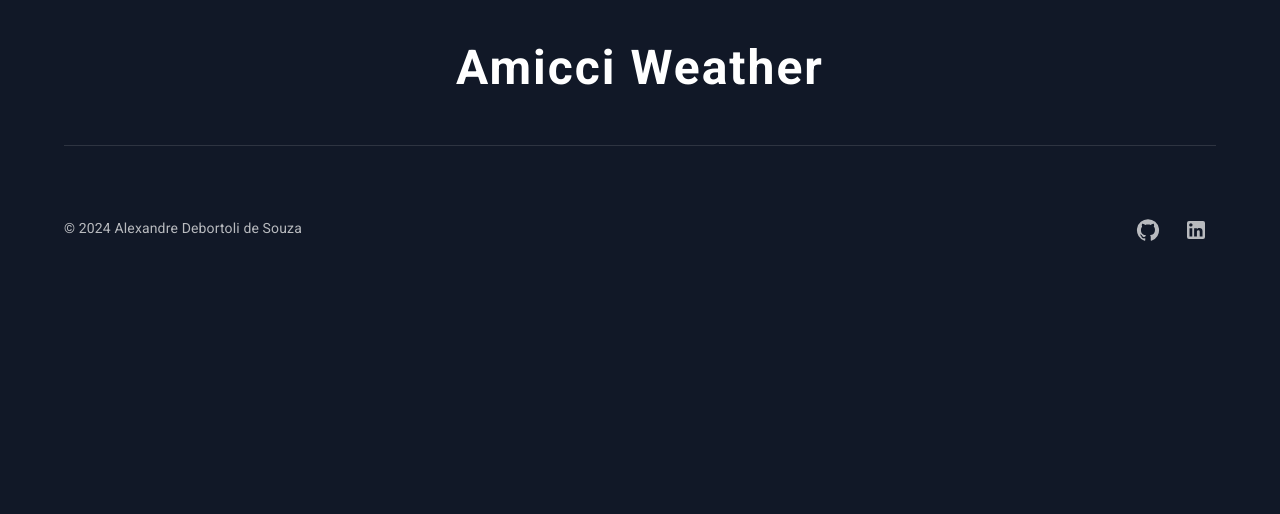
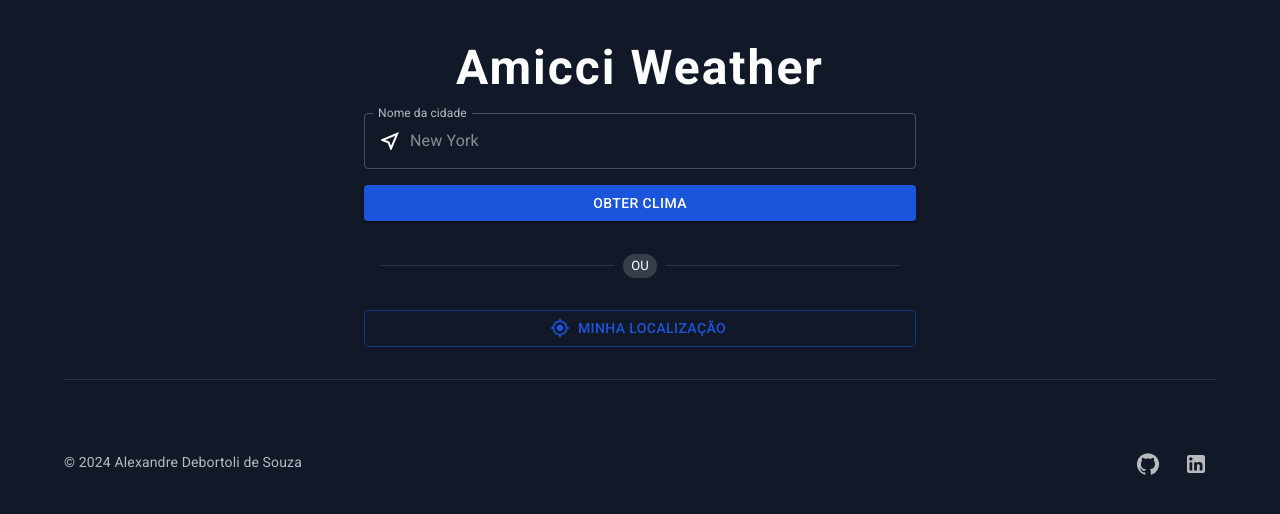
Before and after one commit to alexandredebortoli/teste-frontend-amicci, a React (Vite) app: page / in a window 1280 px wide. Shown: the top 514 px of the page. Built offline with nearby package versions, Linux system fonts and the light colour scheme; no server answers.

Commit message:
feat: add weather form and API services

```diff
--- a/src/App.tsx
+++ b/src/App.tsx
@@ -1,10 +1,15 @@
+import { useState } from "react";
 import { Header } from "./components/Header";
 import { Footer } from "./components/Footer";
+import { WeatherForm } from "./components/WeatherForm";
+import { WeatherInfo } from "./types/weather.interface";
 
 function App() {
+  const [weather, setWeather] = useState<WeatherInfo | null>(null);
   return (
     <>
       <Header />
+      <WeatherForm setWeather={setWeather} />
       <Footer />
     </>
   );
--- /dev/null
+++ b/src/components/WeatherForm.tsx
@@ -0,0 +1,113 @@
+import { useState } from "react";
+import {
+  Alert,
+  Button,
+  Chip,
+  Container,
+  Divider,
+  Grid,
+  InputAdornment,
+  TextField,
+} from "@mui/material";
+import NearMeOutlinedIcon from "@mui/icons-material/NearMeOutlined";
+import MyLocationIcon from "@mui/icons-material/MyLocation";
+import { handleError } from "../utils/errorHandling";
+import googleMapsService from "../services/googleMapsService";
+import openWeatherService from "../services/openWeatherService";
+import { WeatherInfo } from "../types/weather.interface";
+
+interface WeatherFormProps {
+  setWeather: (weather: WeatherInfo | null) => void;
+}
+
+export const WeatherForm: React.FC<WeatherFormProps> = ({ setWeather }) => {
+  const [city, setCity] = useState<string>("");
+  const [error, setError] = useState<string | null>(null);
+
+  const handleSearchSubmit = async (e: React.FormEvent<HTMLFormElement>) => {
+    e.preventDefault();
+    setWeather(null);
+    setError(null);
+    try {
+      if (!city) {
+        throw new Error("Por favor, informe o nome da cidade");
+      }
+
+      const coords = await googleMapsService.fetchCoordinatesByCity(city);
+      const weatherData = await openWeatherService.fetchWeatherByCoordinates(
+        coords.lat,
+        coords.lng
+      );
+      setWeather(weatherData);
+    } catch (err) {
+      setError(handleError(err));
+    }
+  };
+
+  const handleLocationClick = () => {};
+
+  return (
+    <Container maxWidth="sm">
+      <form onSubmit={handleSearchSubmit}>
+        <Grid container spacing={2}>
+          <Grid item xs={12} container alignItems="stretch">
+            <TextField
+              label="Nome da cidade"
+              variant="outlined"
+              value={city}
+              placeholder="New York"
+              onChange={(e) => setCity(e.target.value)}
+              fullWidth
+              InputProps={{
+                startAdornment: (
+                  <InputAdornment position="start">
+                    <NearMeOutlinedIcon fontSize="medium" />
+                  </InputAdornment>
+                ),
+              }}
+              sx={{ height: "100%" }}
+            />
+          </Grid>
+          <Grid item xs={12} container alignItems="stretch">
+            <Button
+              type="submit"
+              variant="contained"
+              color="primary"
+              className="whitespace-nowrap"
+              sx={{ height: "100%" }}
+              fullWidth
+            >
+              Obter Clima
+            </Button>
+          </Grid>
+          {error && (
+            <Grid item xs={12}>
+              <Alert severity="error" className="w-full">
+                {error}
+              </Alert>
+            </Grid>
+          )}
+          <Grid item xs={12}>
+            <Divider variant="middle" sx={{ my: 2 }}>
+              <Chip label="OU" size="small" />
+            </Divider>
+          </Grid>
+          <Grid item xs={12} container alignItems="stretch">
+            <Button
+              type="submit"
+              variant="outlined"
+              color="primary"
+              className="whitespace-nowrap"
+              fullWidth
+              sx={{ height: "100%" }}
+              startIcon={<MyLocationIcon />}
+              onClick={handleLocationClick}
+            >
+              Minha Localização
+            </Button>
+          </Grid>
+        </Grid>
+      </form>
+    </Container>
+  );
+};
--- /dev/null
+++ b/src/services/googleMapsService.ts
@@ -0,0 +1,57 @@
+const apiKey = import.meta.env.VITE_GOOGLEMAPS_API_KEY;
+
+interface GoogleMapsResponse {
+  results: Array<{
+    geometry: {
+      location: {
+        lat: number;
+        lng: number;
+      };
+    };
+  }>;
+  status: string;
+}
+
+interface Coordinates {
+  lat: number;
+  lng: number;
+}
+
+class GoogleMapsService {
+  private apiKey: string;
+
+  constructor(apiKey: string) {
+    this.apiKey = apiKey;
+  }
+
+  public async fetchCoordinatesByCity(city: string): Promise<Coordinates> {
+    try {
+      const response = await fetch(
+        `https://maps.googleapis.com/maps/api/geocode/json?address=${encodeURIComponent(
+          city
+        )}&key=${this.apiKey}`
+      );
+
+      if (!response.ok) {
+        throw new Error("Erro ao buscar as coordenadas");
+      }
+
+      const data: GoogleMapsResponse = await response.json();
+
+      if (data.status === "ZERO_RESULTS") {
+        throw new Error("Cidade não encontrada");
+      }
+
+      return {
+        lat: data.results[0].geometry.location.lat,
+        lng: data.results[0].geometry.location.lng,
+      };
+    } catch (error) {
+      console.error(error);
+      throw error;
+    }
+  }
+}
+
+const googleMapsService = new GoogleMapsService(apiKey);
+export default googleMapsService;
--- /dev/null
+++ b/src/services/openWeatherService.ts
@@ -0,0 +1,52 @@
+import { WeatherInfo } from "../types/weather.interface";
+import { formatTime } from "../utils/weatherUtils";
+
+const apiKey = import.meta.env.VITE_OPENWEATHER_API_KEY;
+
+class OpenWeatherService {
+  private apiKey: string;
+
+  constructor(apiKey: string) {
+    this.apiKey = apiKey;
+  }
+
+  public async fetchWeatherByCoordinates(
+    lat: number,
+    lon: number
+  ): Promise<WeatherInfo> {
+    try {
+      const response = await fetch(
+        `https://api.openweathermap.org/data/2.5/weather?lat=${lat}&lon=${lon}&appid=${this.apiKey}&lang=pt_br&units=metric`
+      );
+
+      if (!response.ok) {
+        throw new Error("Erro ao buscar as informações do clima");
+      }
+
+      const data: any = await response.json();
+
+      const requestTime = new Date();
+
+      return {
+        city: data.name,
+        temperature: data.main.temp,
+        temperatureMax: data.main.temp_max,
+        temperatureMin: data.main.tem_min,
+        iconType: data.weather[0].main,
+        description: data.weather[0].description,
+        humidity: data.main.humidity,
+        wind: data.wind.speed,
+        country: data.sys.country,
+        sunrise: formatTime(data.sys.sunrise, data.timezone),
+        sunset: formatTime(data.sys.sunset, data.timezone),
+        requestTime: requestTime,
+      };
+    } catch (error) {
+      console.error(error);
+      throw error;
+    }
+  }
+}
+
+const openWeatherService = new OpenWeatherService(apiKey);
+export default openWeatherService;
--- /dev/null
+++ b/src/types/weather.interface.ts
@@ -0,0 +1,14 @@
+export interface WeatherInfo {
+  temperature: number;
+  temperatureMax: number;
+  temperatureMin: number;
+  humidity: number;
+  description: string;
+  city: string;
+  country: string;
+  iconType: "Rain" | "Clear" | "Clouds" | "Snow" | "Drizzle" | "Thunderstorm";
+  wind: number;
+  sunrise: string;
+  sunset: string;
+  requestTime: Date;
+}
--- /dev/null
+++ b/src/utils/errorHandling.ts
@@ -0,0 +1,6 @@
+export const handleError = (error: any): string => {
+  if (error.message) {
+    return error.message;
+  }
+  return "Ocorreu um erro desconhecido";
+};
--- /dev/null
+++ b/src/utils/weatherUtils.ts
@@ -0,0 +1,8 @@
+export const formatTime = (timestamp: number, timezone: number): string => {
+  const date = new Date((timestamp + timezone) * 1000);
+  return date.toLocaleTimeString("pt-BR", {
+    timeZone: "UTC",
+    hour: "2-digit",
+    minute: "2-digit",
+  });
+};
```
Also changed, not shown: 1 other file (tests, documents, lock files or other folders).
